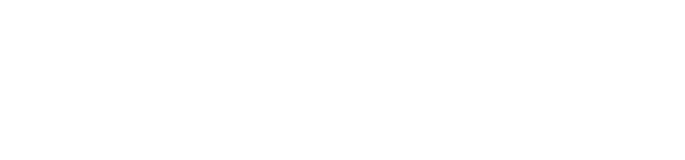
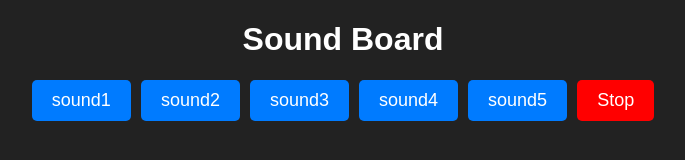
Before and after one commit to acciojob/Soundbar-immeas, a website: page main.html in a window 1280 px wide. Shown: the whole page, without its empty margins (297-982 px from the left). Drawn offline with Linux system fonts and the light colour scheme.

Commit message:
created a submission

```diff
--- a/main.html
+++ b/main.html
@@ -1,16 +1,14 @@
 <!DOCTYPE html>
-
-<html>
-
+<html lang="en">
 <head>
-	<link rel="stylesheet" href="styles.css">
+    <meta charset="UTF-8">
+    <meta name="viewport" content="width=device-width, initial-scale=1.0">
+    <title>Sound Player</title>
+    <link rel="stylesheet" href="styles.css">
 </head>
-
 <body>
-	<!-- the entire body must be written by student -->
-    <script type="text/javascript" src="./script.js">
-</script>
-
+    <h1>Sound Board</h1>
+    <div id="buttons"></div>
+    <script src="script.js"></script>
 </body>
-
 </html>
--- a/script.js
+++ b/script.js
@@ -1 +1,43 @@
 //your JS code here. If required.
+// List of sound names (without extensions)
+const sounds = ["sound1", "sound2", "sound3", "sound4", "sound5"];
+
+// Reference to the buttons container
+const buttonsContainer = document.getElementById("buttons");
+
+// Array to store audio elements
+let audioElements = {};
+
+// Function to create buttons
+sounds.forEach(sound => {
+    const button = document.createElement("button");
+    button.className = "btn";
+    button.innerText = sound;
+    button.addEventListener("click", () => playSound(sound));
+    buttonsContainer.appendChild(button);
+
+    // Create and store the audio object
+    const audio = new Audio(`sounds/${sound}.mp3`);
+    audioElements[sound] = audio;
+});
+
+// Stop Button
+const stopButton = document.createElement("button");
+stopButton.className = "stop";
+stopButton.innerText = "Stop";
+stopButton.addEventListener("click", stopAllSounds);
+buttonsContainer.appendChild(stopButton);
+
+// Function to play sound
+function playSound(sound) {
+    stopAllSounds(); // Stop any currently playing sound
+    audioElements[sound].play();
+}
+
+// Function to stop all sounds
+function stopAllSounds() {
+    Object.values(audioElements).forEach(audio => {
+        audio.pause();
+        audio.currentTime = 0; // Reset to start
+    });
+}
--- a/styles.css
+++ b/styles.css
@@ -1 +1,41 @@
 /*  your css code here. If applicable */
+body {
+    font-family: Arial, sans-serif;
+    text-align: center;
+    background-color: #222;
+    color: white;
+}
+
+#buttons {
+    display: flex;
+    flex-wrap: wrap;
+    justify-content: center;
+    gap: 10px;
+    margin-top: 20px;
+}
+
+.btn, .stop {
+    padding: 10px 20px;
+    font-size: 18px;
+    border: none;
+    cursor: pointer;
+    border-radius: 5px;
+}
+
+.btn {
+    background-color: #007BFF;
+    color: white;
+}
+
+.btn:hover {
+    background-color: #0056b3;
+}
+
+.stop {
+    background-color: red;
+    color: white;
+}
+
+.stop:hover {
+    background-color: darkred;
+}
```
